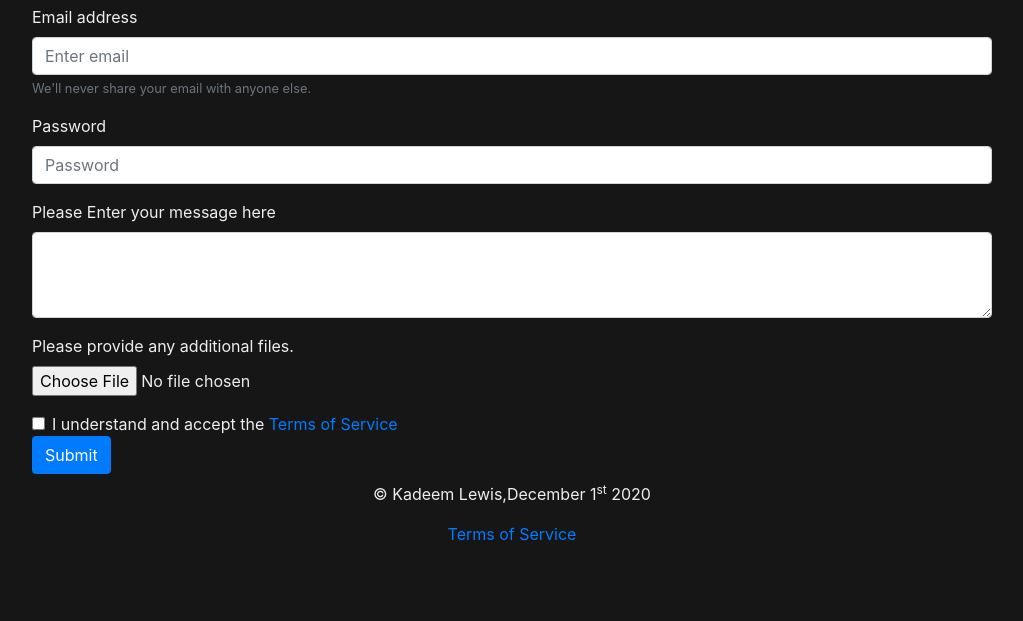
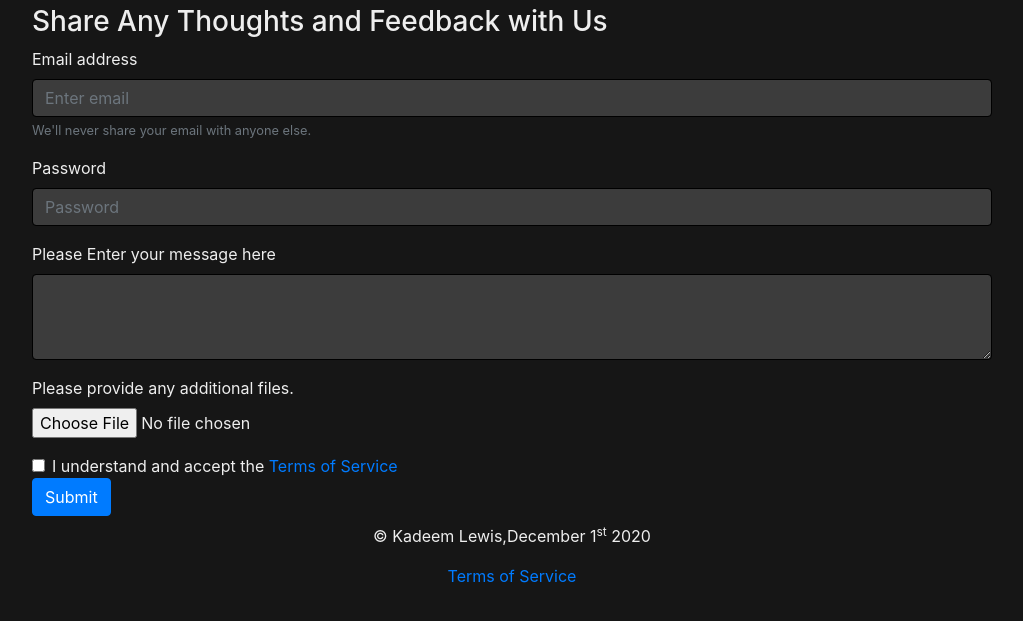
Before and after one commit to ksl29/P4, a plain HTML site: page contact-us.html in a window 1280 px wide. Shown: the part 81-702 px from the top of the page, without its empty margins (128-1151 px from the left). Drawn offline with nearby package versions, Linux system fonts and the light colour scheme.

Commit message:
Heading and Color Changes

```diff
--- a/contact-us.html
+++ b/contact-us.html
@@ -44,6 +44,7 @@
           </div>
       </nav>
   </header>
+  <h3>Share Any Thoughts and Feedback with Us</h3>
 <form>
 <div class="form-group">
   <label for="exampleInputEmail1">Email address</label>
--- a/css/site/_pages.scss
+++ b/css/site/_pages.scss
@@ -28,8 +28,14 @@
   }
 }
 
+.dropdown-card {
+  width: auto;
+  max-width: 100%;
+}
 
-.dropdown-card {
-    width: auto;
-    max-width: 100%;
+input.form-control,
+textarea.form-control {
+  background-color: #3c3c3c;
+  color: #fff;
+  border-color: #000;
 }
```
Also changed, not shown: css/styles.css, 1 other file.
